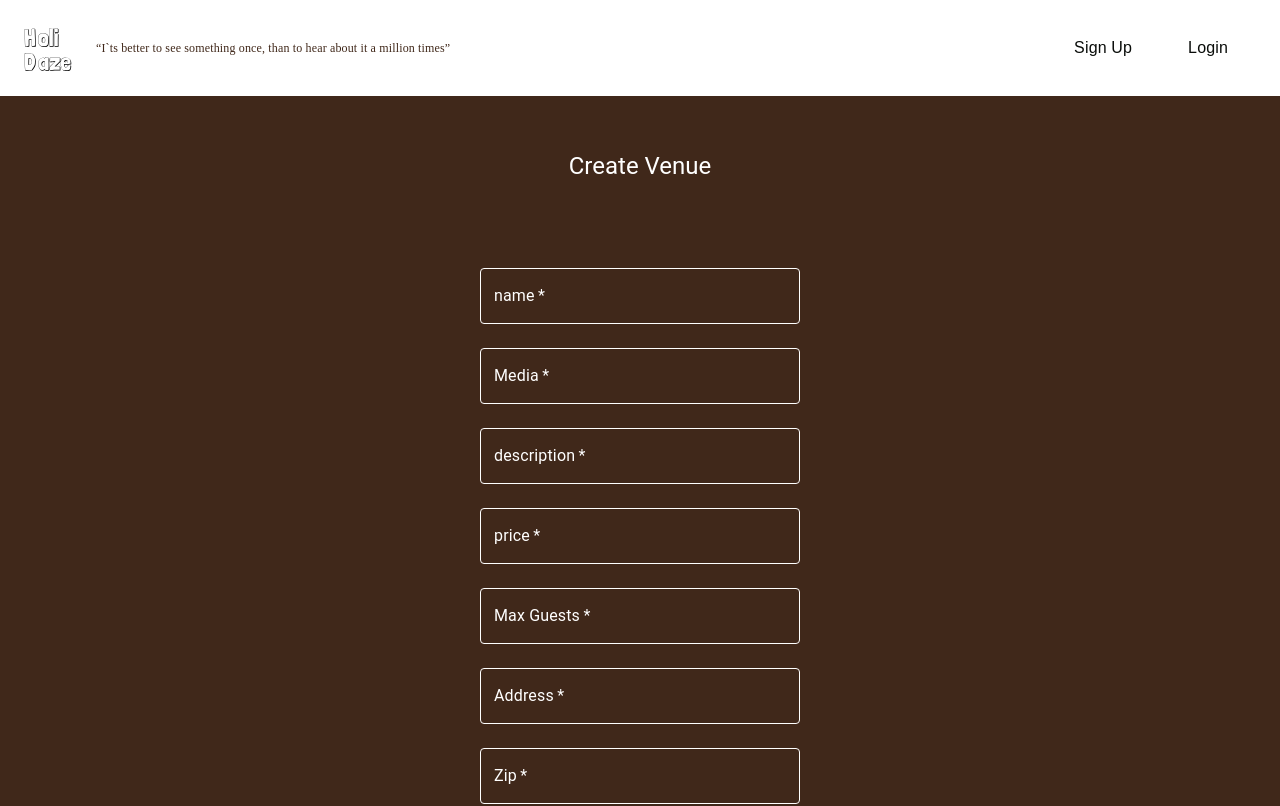
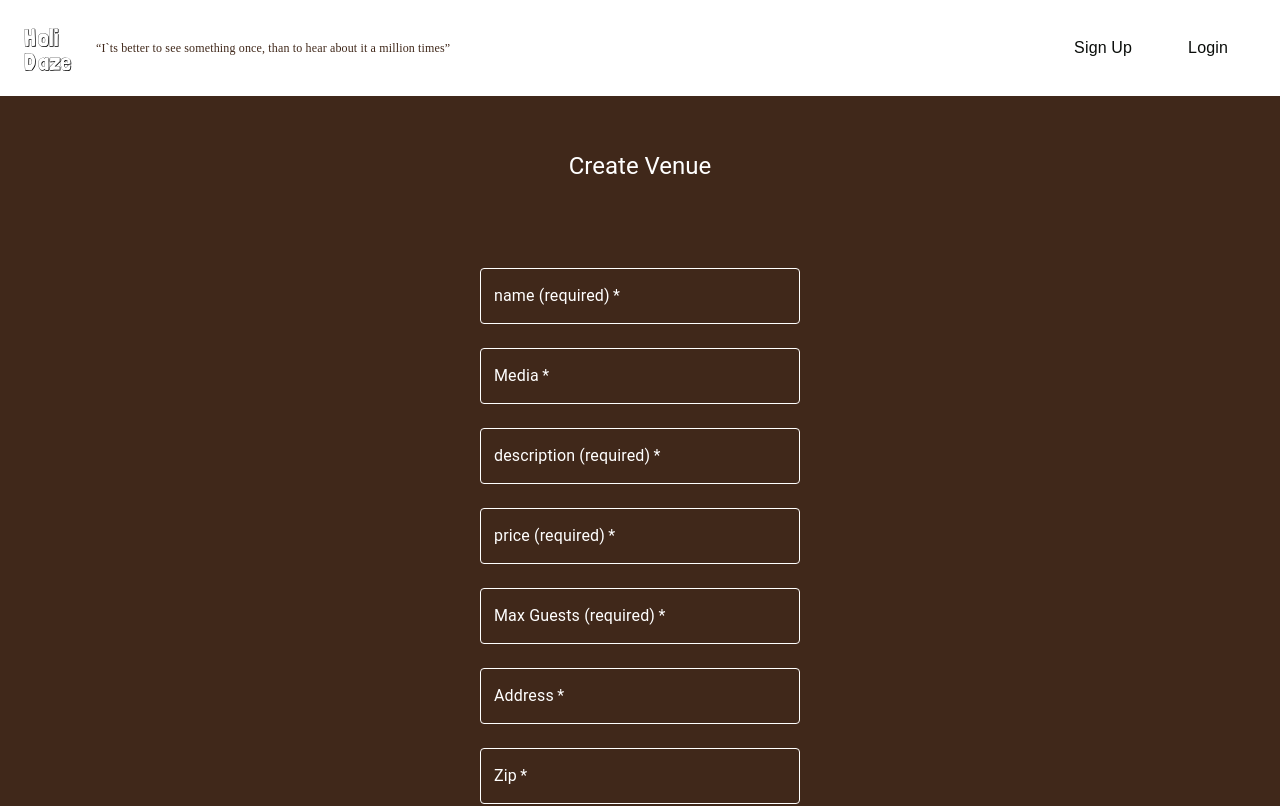
Before and after one commit to snorrekolnes/Holidaze, a React (Vite) app: page /createvenue in a window 1280 px wide. Shown: the top 806 px of the page. Built offline with nearby package versions, Linux system fonts and the light colour scheme.

Commit message:
fixed auths

```diff
--- a/src/components/views/CreateVenue.jsx
+++ b/src/components/views/CreateVenue.jsx
@@ -1,6 +1,6 @@
 import { useState } from "react";
 import { useDispatch, useSelector } from "react-redux";
-import {  CssBaseline, TextField, Button, Typography, Checkbox} from "@mui/material";
+import {  CssBaseline, TextField, Button, Typography, Checkbox, Alert} from "@mui/material";
 import { setError } from "../../store/modules/errorSlice";
 import { Navigate } from "react-router-dom";
 
@@ -45,6 +45,8 @@ import { Navigate } from "react-router-dom";
            }
 
           export default function CreateVenue() {
+            const venueManager = localStorage.venueManager
+            console.log(venueManager)
             const {token} = useSelector(state => state.auth)
             console.log(token)
            const dispatch = useDispatch();
@@ -65,6 +67,7 @@ import { Navigate } from "react-router-dom";
 
             const handleSubmit = async e => {
             e.preventDefault();
+
               const response = await createTheVenue({
                 name,
                 description,
@@ -83,10 +86,9 @@ import { Navigate } from "react-router-dom";
                 continent,
               })
               console.log(response)
-              if (response) {
+              if (response.name && response.price && response.maxGuests && response.description) {
                 console.log("Success")
-               { <Navigate to="/home"/>}
-
+                window.location.href = "/";
               } else {
                 dispatch(setError(true,"An error happened"));
             }}
@@ -128,10 +130,11 @@ import { Navigate } from "react-router-dom";
                       fullWidth
                       id="email"
                       name="email"
-                      label="name"
+                      label="name (required)"
                       type="name"
                       onChange={e => setName(e.target.value)}
                           />
+
                           <TextField className=""
                          sx={{
                           "& input": {
@@ -192,7 +195,7 @@ import { Navigate } from "react-router-dom";
                             fullWidth
                             id="password"
                             name="password"
-                            label="description"
+                            label="description (required)"
                             type="description"
                             onChange={e => setDescription(e.target.value)}
                           />
@@ -225,12 +228,12 @@ import { Navigate } from "react-router-dom";
                             fullWidth
                             id="price"
                             name="price"
-                            label="price"
+                            label="price (required)"
                             type="number"
                             onChange={e => setPrice(e.target.value)}
                           />
                           <TextField className="text-white"
-                          inputProps={{ inputMode: 'numeric', pattern: '[0-9]*' }}
+                          inputProps={{ inputMode: 'numeric', pattern: '[10-100]*' }}
                               sx={{
                                 "& input": {
                                     color: 'white',
@@ -258,7 +261,7 @@ import { Navigate } from "react-router-dom";
                             fullWidth
                             id="Max Guests"
                             name="Max Guests"
-                            label="Max Guests"
+                            label="Max Guests (required)"
                             type="number"
                             onChange={e => setGuests(e.target.value)}
                           />
@@ -470,6 +473,7 @@ import { Navigate } from "react-router-dom";
                                 />
                                 </div>
                                 </div>
+                                {name && description && price && maxGuests &&
                           <Button
                                   sx={{ color: 'black',
                                 backgroundColor: 'white',
@@ -485,7 +489,7 @@ import { Navigate } from "react-router-dom";
                             className="submit"
                           >
                             Create
-                          </Button>
+                          </Button>}
                         </form>
                       </div>
             )
--- a/src/components/views/HomePage.jsx
+++ b/src/components/views/HomePage.jsx
@@ -11,8 +11,10 @@ import { NavLink } from 'react-router-dom';
 function Home() {
   const {name, token} = useSelector(state => state.auth)
   console.log(name, token)
+  let venueManager = localStorage.venueManager
+  console.log(venueManager)
   let welcomeName;
-  if (name ){
+  if (name){
     welcomeName = JSON.parse(name)
   }
     const dispatch = useDispatch();
@@ -22,20 +24,9 @@ function Home() {
     useEffect(() => {
         dispatch(fetchVenues());
     }, [dispatch]);
-    // Use useMemo to memoize the products data and only recompute it when necessary.
-    // This can help reduce unnecessary re-rendering.
-    // grid grid-cols-1 gap-y-10 gap-x-6 sm:grid-cols-2 lg:grid-cols-4 xl:gap-x-8
-    //if (venues.venue.media === []){         MuiBox-root MuiTypography-root   css-huuc1k
-    //    return venues.venue.media = ["https://unsplash.com/photos/BSQq5dRT_KU"]}
-
     return (
       <div>
-
-
-
-
-
-{localStorage.venueManager   &&
+{localStorage.venueManager ==="true"   &&
              <div className='hero mt-36  flex flex-col text-center object-cover h-96 w-full bg-red-600'>
              <div className='max-w-sm items-center m-auto'>
             <h1 className="my-4  text-5xl max-w-sm m-auto tablet:max-w-md laptop:max-w-lg text-white font-bold leading-tight">
@@ -44,6 +35,7 @@ function Home() {
              <h1 className="my-22 text-3xl max-w-sm tablet:max-w-md laptop:max-w-lg m-auto text-white font-bold leading-tight">
                Feeling Lucky?
              </h1>
+             <NavLink to = "createvenue">
              <Button
                                    sx={{ color: 'black',
 
@@ -63,11 +55,9 @@ function Home() {
                              className="submit"
                            >
                              Create A Venue
-                           </Button></div>
+                           </Button></NavLink></div>
             </div>}
-
-
-{localStorage.accessToken  &&  !localStorage.venueManager &&
+{localStorage.accessToken && localStorage.venueManager ==="false" &&
              <div className='hero mt-40  flex flex-col text-center object-cover h-96 w-full bg-red-600'>
              <div className='max-w-sm items-center m-auto'>
             <h1 className="my-4 text-5xl max-w-sm m-auto tablet:max-w-md laptop:max-w-lg text-white font-bold leading-tight">
@@ -107,6 +97,7 @@ function Home() {
             <h1 className="my-22 text-3xl max-w-sm tablet:max-w-md laptop:max-w-lg m-auto text-white font-bold leading-tight">
               Book Your Next Holiday With us!
             </h1>
+            <NavLink to = "Signup">
             <Button
                                   sx={{ color: 'black',
 
@@ -117,16 +108,16 @@ function Home() {
                                   bgcolor: "pink",
                                   color: "white"
                                 }
-
                               }}
-
                             type="submit"
                             fullWidth
                             variant="contained"
                             className="submit"
                           >
                             Create Account
-                          </Button></div>
+                          </Button>
+                          </NavLink>
+                          </div>
            </div>}
         <div className='background bg-HOLIDAZE-BROWN'>
         <div
```
